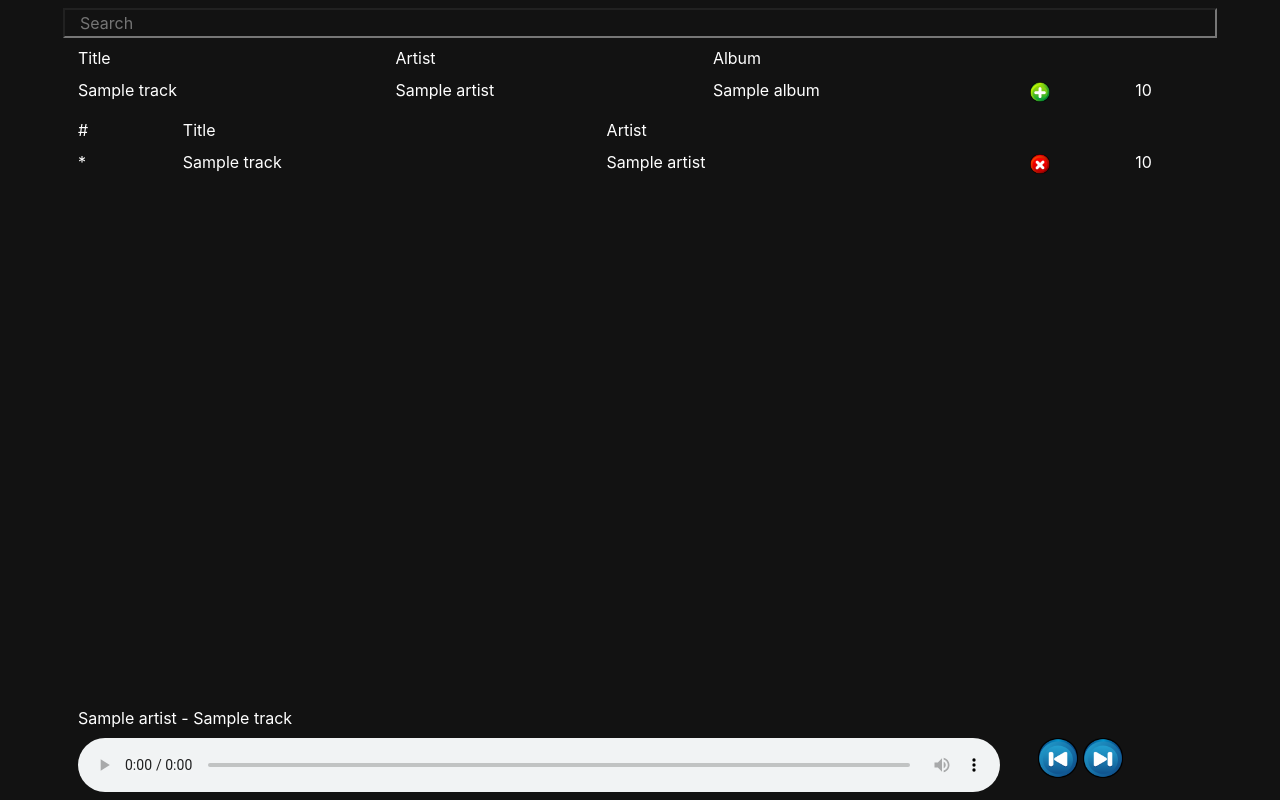
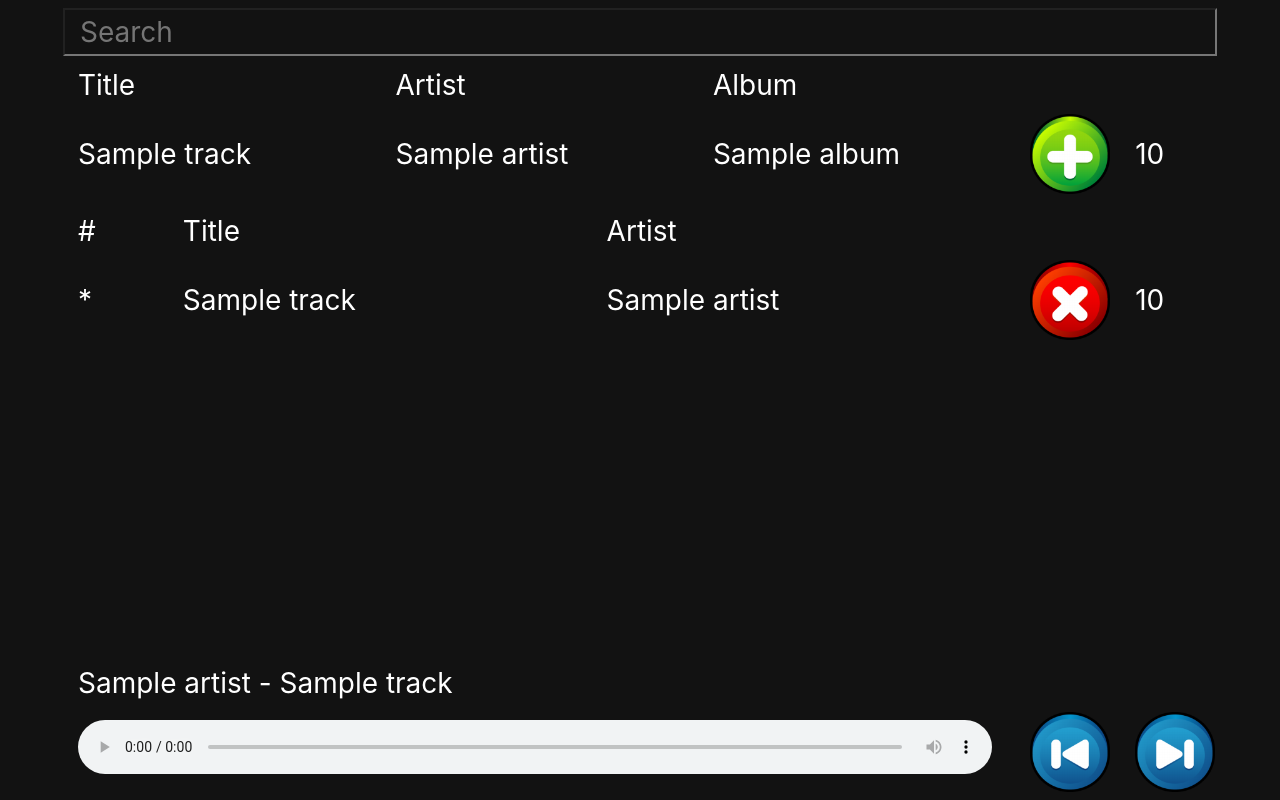
Before and after one commit to lemonpaul/django-playlist, a Django app: template playlist/templates/playlist/index.html in a window 1280 px wide. Run offline with Django 3.2, Linux system fonts and the light colour scheme; the template is opened without the code that fills it: most values are stand-ins (such as "Sample title", 1, 10 or a date in 2020); data that the repository does not hold is empty; some libraries are stand-ins or nearby versions.

Commit message:
Increase font and icons

```diff
--- a/playlist/templates/playlist/_list.html
+++ b/playlist/templates/playlist/_list.html
@@ -1,7 +1,5 @@
 {% load static %}
 {% if track_list %}
-<!--<img name='"+index+"' class='play' src='/static/playlist/icons/play.ico' width='20' style='cursor:pointer'>-->
-<!--<img name='"+index+"' class='pause' src='/static/playlist/icons/pause.ico' width='20' style='cursor:pointer'>-->
 <script type="text/javascript">
     $(function() {
         if (currentTrack !== 0) $('div#track_index')[currentTrack-1].innerText = "*";
@@ -55,21 +53,21 @@
                                        " - " +
                                        $('#track'+currentTrack).find('div#track_title')[0].innerText;
             $('#audio')[0].play();
-            $(this).parent().replaceWith("<div id='pause' class='col-1 m-1'><img name='"+index+"' class='pause' src='/static/playlist/icons/pause.ico' width='20' style='cursor:pointer'></div>");
+            $(this).parent().replaceWith("<div id='pause' class='col-1 m-1'><img name='"+index+"' class='pause' src='/static/playlist/icons/pause.ico' width='80' style='cursor:pointer'></div>");
             $("img.pause")[0].addEventListener("click", _pause, false);
             $("div#pause")[0].addEventListener("mouseleave", _update, false);
         };
         _pause = function (e) {
             $('#audio')[0].pause();
             index = this.name;
-            $(this).parent().replaceWith("<div id='play' class='col-1 m-1'><img name='"+index+"' class='play' src='/static/playlist/icons/play.ico' width='20' style='cursor:pointer'></div>");
+            $(this).parent().replaceWith("<div id='play' class='col-1 m-1'><img name='"+index+"' class='play' src='/static/playlist/icons/play.ico' width='80' style='cursor:pointer'></div>");
             $("img.play")[0].addEventListener("click", _play_after_pause, false);
             $("div#play")[0].addEventListener("mouseleave", _update, false);
         };
         _play_after_pause = function (e) {
             $('#audio')[0].play();
             index = this.name;
-            $(this).parent().replaceWith("<div id='pause' class='col-1 m-1'><img name='"+index+"' class='pause' src='/static/playlist/icons/pause.ico' width='20' style='cursor:pointer'></div>");
+            $(this).parent().replaceWith("<div id='pause' class='col-1 m-1'><img name='"+index+"' class='pause' src='/static/playlist/icons/pause.ico' width='80' style='cursor:pointer'></div>");
             $("img.pause")[0].addEventListener("click", _pause, false);
             $("div#pause")[0].addEventListener("mouseleave", _update, false);
         };
@@ -88,15 +86,15 @@
             event.preventDefault();
             if (currentTrack !== index)
             {
-                $(this).replaceWith("<div id='play' class='col-1 m-1'><img name='"+index+"' class='play' src='/static/playlist/icons/play.ico' width='20' style='cursor:pointer'></div>");
+                $(this).replaceWith("<div id='play' class='col-1 m-1'><img name='"+index+"' class='play' src='/static/playlist/icons/play.ico' width='80' style='cursor:pointer'></div>");
                 $("img.play")[0].addEventListener("click", _play, false);
                 $("#play")[0].addEventListener("mouseleave", _update, false);
             } else if ($('#audio')[0].paused) {
-                $(this).replaceWith("<div id='play' class='col-1 m-1'><img name='"+index+"' class='play' src='/static/playlist/icons/play.ico' width='20' style='cursor:pointer'></div>");
+                $(this).replaceWith("<div id='play' class='col-1 m-1'><img name='"+index+"' class='play' src='/static/playlist/icons/play.ico' width='80' style='cursor:pointer'></div>");
                 $("img.play")[0].addEventListener("click", _play_after_pause, false);
                 $("#play")[0].addEventListener("mouseleave", _update, false);
             } else {
-                $(this).replaceWith("<div id='pause' class='col-1 m-1'><img name='"+index+"' class='pause' src='/static/playlist/icons/pause.ico' width='20' style='cursor:pointer'></div>");
+                $(this).replaceWith("<div id='pause' class='col-1 m-1'><img name='"+index+"' class='pause' src='/static/playlist/icons/pause.ico' width='80' style='cursor:pointer'></div>");
                 $("img.pause")[0].addEventListener("click", _pause, false);
                 $("#pause")[0].addEventListener("mouseleave", _update, false);
             }
@@ -106,7 +104,7 @@
         });
     });
 </script>
-<div class="row">
+<div class="row align-items-center">
     <div class="col-1 m-1">#</div>
     <div class="col m-1">Title</div>
     <div class="col m-1">Artist</div>
@@ -114,12 +112,12 @@
     <div class="col-1 m-1"></div>
 </div>
 {% for track in track_list %}
-<div id="track{{ forloop.counter }}" class="row">
+<div id="track{{ forloop.counter }}" class="row align-items-center">
     <div id="track_index" class="col-1 m-1">{{ forloop.counter }}</div>
     <div id="track_title" class="col m-1">{{ track.title }}</div>
     <div id="track_artist" class="col m-1">{{ track.artists|join:", " }}</div>
     {% if track.file %}<div class="col-1" hidden><a id="track_url" href="{{ track.file.url }}">{{ track.file.name }}</a></div>{% endif %}
-    <div id="track_delete" class="col-1 m-1"><img name="{{ track.id }}" class="delete" src="{% static 'playlist/icons/delete.ico' %}" width="20" style="cursor:pointer"></div>
+    <div id="track_delete" class="col-1 m-1"><img name="{{ track.id }}" class="delete" src="{% static 'playlist/icons/delete.ico' %}" width="80" style="cursor:pointer"></div>
     <div id="track_duration" class="col-1 m-1">{{ track.duration_string }}</div>
 </div>
 {% endfor %}
--- a/playlist/templates/playlist/_search.html
+++ b/playlist/templates/playlist/_search.html
@@ -46,11 +46,11 @@
         });
     });
 </script>
-<div class="row">
+<div class="row align-items-center">
     <input id="search" type="text" name="text" placeholder="Search" class="col m-1" style="background-color: transparent; color: #fff;">
 </div>
 {% if results %}
-<div class="row">
+<div class="row align-items-center">
     <div class="col m-1">Title</div>
     <div class="col m-1">Artist</div>
     <div class="col m-1">Album</div>
@@ -58,11 +58,11 @@
     <div class="col-1 m-1"></div>
 </div>
 {% for track in results %}
-<div class="row">
+<div class="row align-items-center">
     <div class="col m-1">{{ track.title }}</div>
     <div class="col m-1">{{ track.artists|join:", " }}</div>
     <div class="col m-1">{{ track.album }}</div>
-    <div class="col-1 m-1"><img name="{{ track.id }}" class="add" src="{% static 'playlist/icons/add.ico' %}" width="20" style="cursor:pointer"></div>
+    <div class="col-1 m-1"><img name="{{ track.id }}" class="add" src="{% static 'playlist/icons/add.ico' %}" width="80" style="cursor:pointer"></div>
     <div class="col-1 m-1">{{ track.duration }}</div>
 </div>
 {% endfor %}
--- a/playlist/templates/playlist/index.html
+++ b/playlist/templates/playlist/index.html
@@ -7,7 +7,7 @@
         <script src="{% static 'playlist/player.js' %}"></script>
         <title>Yandex Music Playlist</title>
     </head>
-    <body style="padding-bottom: 5rem; background-color: #121212; color: #fff;">
+    <body style="padding-bottom: 5rem; background-color: #121212; color: #fff; font-size: 28px;">
         <div id="_search" class="container p-1">
             {% include "playlist/_search.html" %}
         </div>
@@ -15,18 +15,21 @@
             {% include "playlist/_list.html" %}
         </div>
         <div id="player" class="container p-1 fixed-bottom">
-            <div class="row">
+            <div class="row align-items-center">
                 <div id="title" class="col m-1"></div>
-                <div class="col-2 m-1"></div>
+                <div class="col-4 m-1"></div>
             </div>
-            <div class="row">
-                <audio id="audio" controls class="col m-1"></audio>
-                <div id="control" class="col-2 m-1">
-                    <img class="prev" src="{% static 'playlist/icons/prev.ico' %}" width="40" style="cursor:pointer">
-                    <img class="next" src="{% static 'playlist/icons/next.ico' %}" width="40" style="cursor:pointer">
+            <div class="row align-items-center justify-content-between">
+                <div class="col m-1">
+                    <audio id="audio" controls class="w-100"></audio>
+                </div>
+                <div class="col-1 m-1">
+                    <img class="prev" src="{% static 'playlist/icons/prev.ico' %}" width="80" style="cursor:pointer">
+                </div>
+                <div class="col-1 m-1">
+                    <img class="next" src="{% static 'playlist/icons/next.ico' %}" width="80" style="cursor:pointer">
                 </div>
             </div>
         </div>
-
     </body>
 </html>
```
